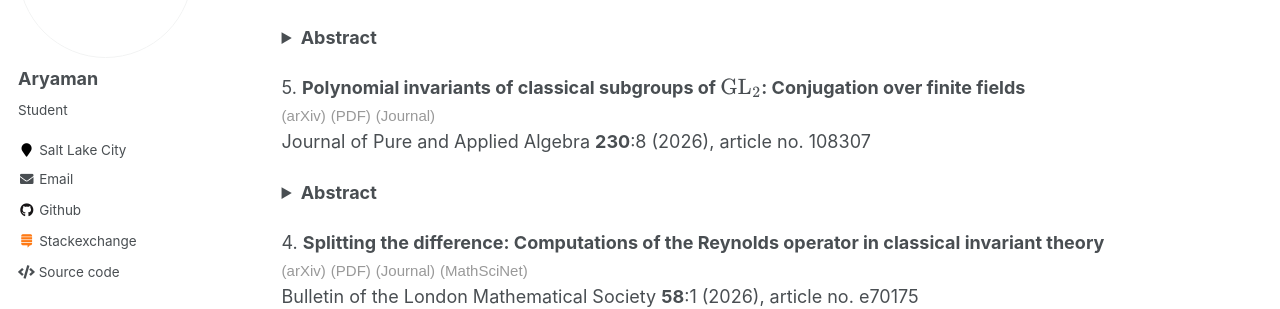
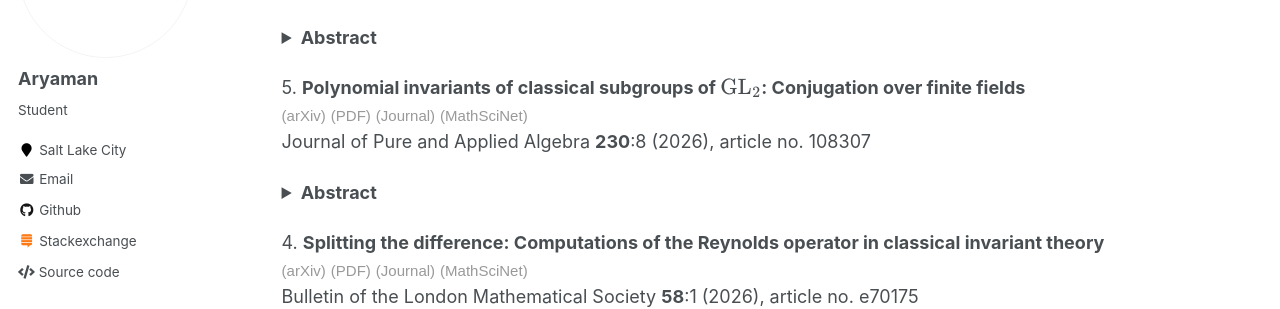
Before and after one commit to aryamanmaithani/math, a Jekyll site: the page built from _pages/papers.html, in a window 1280 px wide and 900 px high, scrolled down 860 px. Shown: the part 153-462 px from the top of the window. Built offline with Jekyll 4.4.1, drawn with Linux system fonts in a browser that asks for light colours; formulas are drawn with MathJax 3.

Commit message:
added jpaa mr link

```diff
--- a/_pages/papers.html
+++ b/_pages/papers.html
@@ -59,7 +59,7 @@
 
 <p>
 5. <b>Polynomial invariants of classical subgroups of \(\operatorname{GL}_{2}\): Conjugation over finite fields</b> <br>
- <a href="https://arxiv.org/abs/2501.15080" target="_blank"><span style="font-family: sans-serif, 'Open Sans';color: #999;font-size: 15px;">(arXiv)</span></a> <a href="maithani_conjugation.pdf" target="_blank"><span style="font-family: sans-serif, 'Open Sans';color: #999;font-size: 15px;">(PDF)</span></a> <a href="https://doi.org/10.1016/j.jpaa.2026.108307" target="_blank"><span style="font-family: sans-serif, 'Open Sans';color: #999;font-size: 15px;">(Journal)</span></a> <br>
+ <a href="https://arxiv.org/abs/2501.15080" target="_blank"><span style="font-family: sans-serif, 'Open Sans';color: #999;font-size: 15px;">(arXiv)</span></a> <a href="maithani_conjugation.pdf" target="_blank"><span style="font-family: sans-serif, 'Open Sans';color: #999;font-size: 15px;">(PDF)</span></a> <a href="https://doi.org/10.1016/j.jpaa.2026.108307" target="_blank"><span style="font-family: sans-serif, 'Open Sans';color: #999;font-size: 15px;">(Journal)</span></a> <a href="https://mathscinet.ams.org/mathscinet/article?mr=5078345" target="_blank"><span style="font-family: sans-serif, 'Open Sans';color: #999;font-size: 15px;">(MathSciNet)</span></a><br>
 Journal of Pure and Applied Algebra <b>230</b>:8 (2026), article no. 108307
 <details> <summary><b>Abstract</b></summary>
 Consider the conjugation action of the general linear group $\operatorname{GL}_{2}(K)$ on the polynomial ring $K[X_{2 \times 2}]$. When $K$ is an infinite field, the ring of invariants is a polynomial ring generated by the trace and the determinant. We describe the ring of invariants when $K$ is a finite field, and show that it is a hypersurface. We also consider the other classical subgroups, and the polynomial rings corresponding to other subspaces of matrices such as the traceless and symmetric matrices. In each case, we show that the invariant ring is either a polynomial ring or a hypersurface.
--- a/codes/papers_page_generator/papers.txt
+++ b/codes/papers_page_generator/papers.txt
@@ -65,6 +65,7 @@
 issue: 8
 article: 108307
 year: 2026
+mr: 5078345
 =========
 4
 title: Splitting the difference: Computations of the Reynolds operator in classical invariant theory
```
